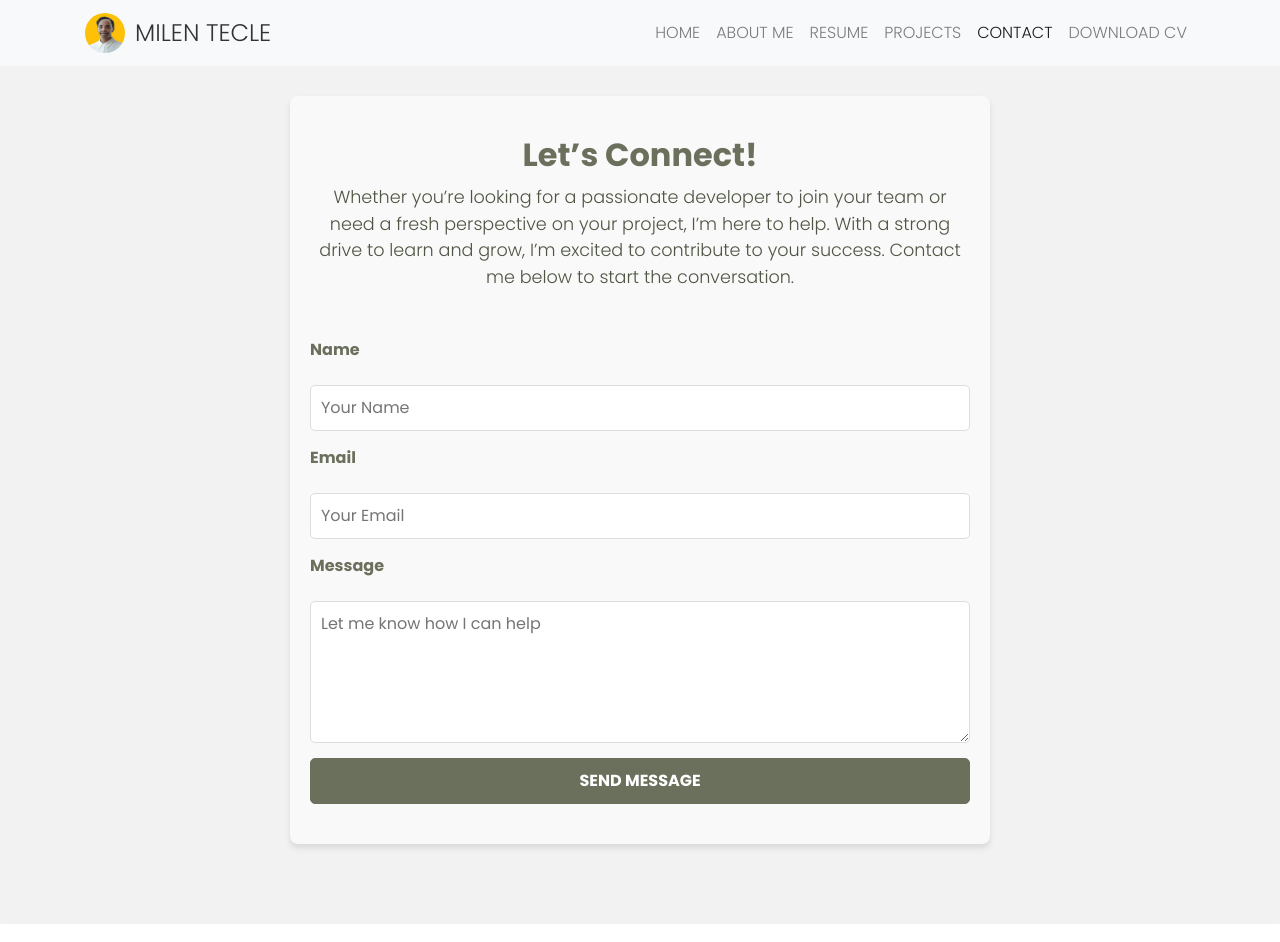
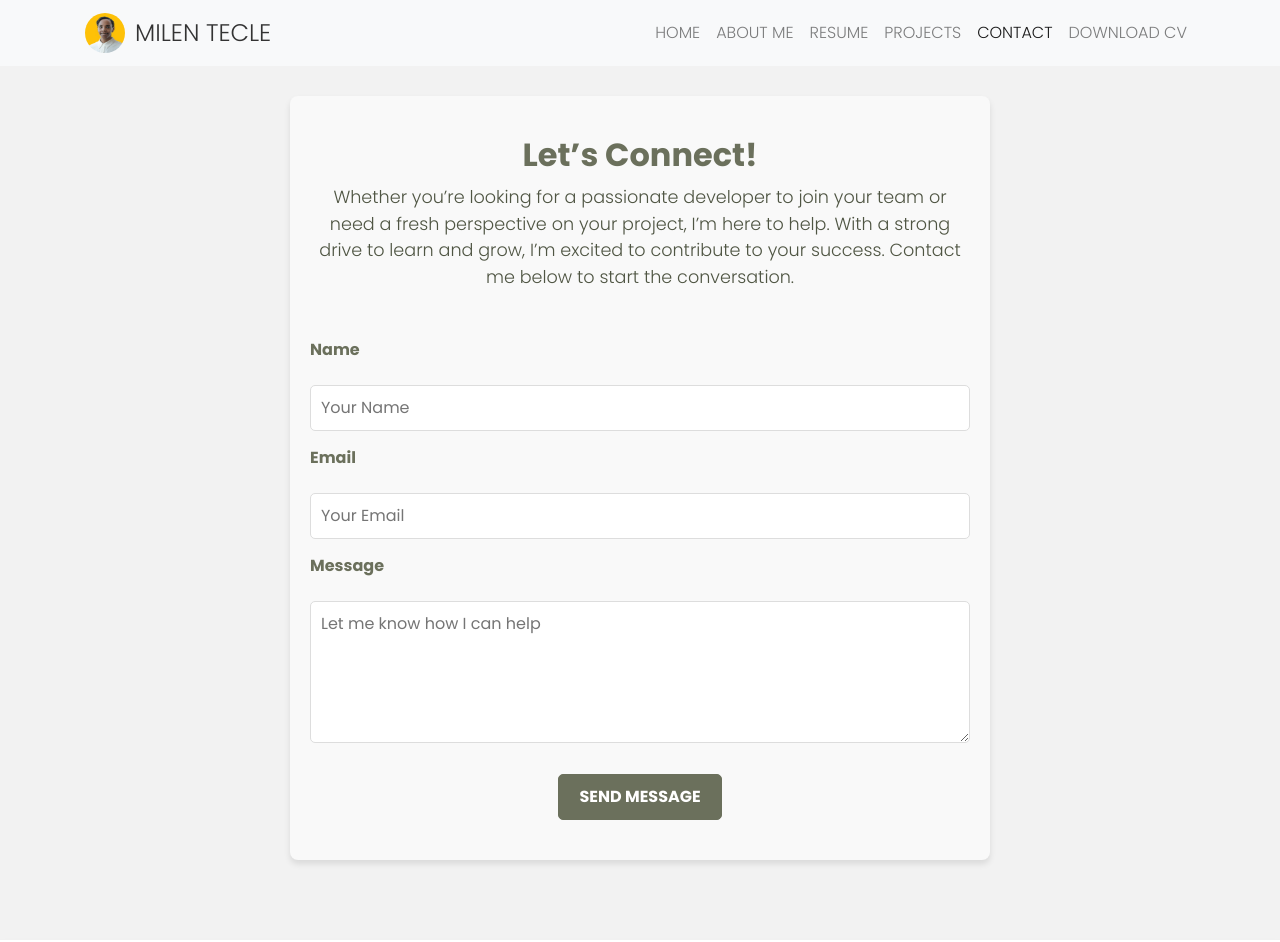
Before and after one commit to MilenTecle/portfolio, a React (Create React App) app: page /contact in a window 1280 px wide. Shown: the top 942 px of the page. Built offline with nearby package versions, Linux system fonts and the light colour scheme.

Commit message:
reduce send button width in contactform

```diff
--- a/src/components/Contact.js
+++ b/src/components/Contact.js
@@ -40,7 +40,7 @@ const Contact = () => {
             rows="5"
             required
           ></textarea>
-          <button type="submit" className={`btn btn-primary ${styles.btnSend}`}>
+          <button type="submit" className={`btn btn-primary ${styles.btnSend} mt-3`}>
             Send Message
           </button>
         </form>
--- a/src/styles/ContactForm.module.css
+++ b/src/styles/ContactForm.module.css
@@ -58,6 +58,8 @@
     border-color: #6b705c;
     text-transform: uppercase;
     transition: background-color 0.3s ease;
+    width: fit-content;
+    margin: 0 auto;
   }
 
   .btnSend:focus,
--- a/src/styles/Footer.module.css
+++ b/src/styles/Footer.module.css
@@ -34,6 +34,7 @@
   .icon:hover {
     background-color: #e0a800;
     transform: scale(1.1);
+    color: #333;
   }
 
   .contactSection {
@@ -49,6 +50,7 @@
 
   .contactLink:hover {
     text-decoration: none;
+    color:  #e0a800;
   }
 
   .copyright {
```
